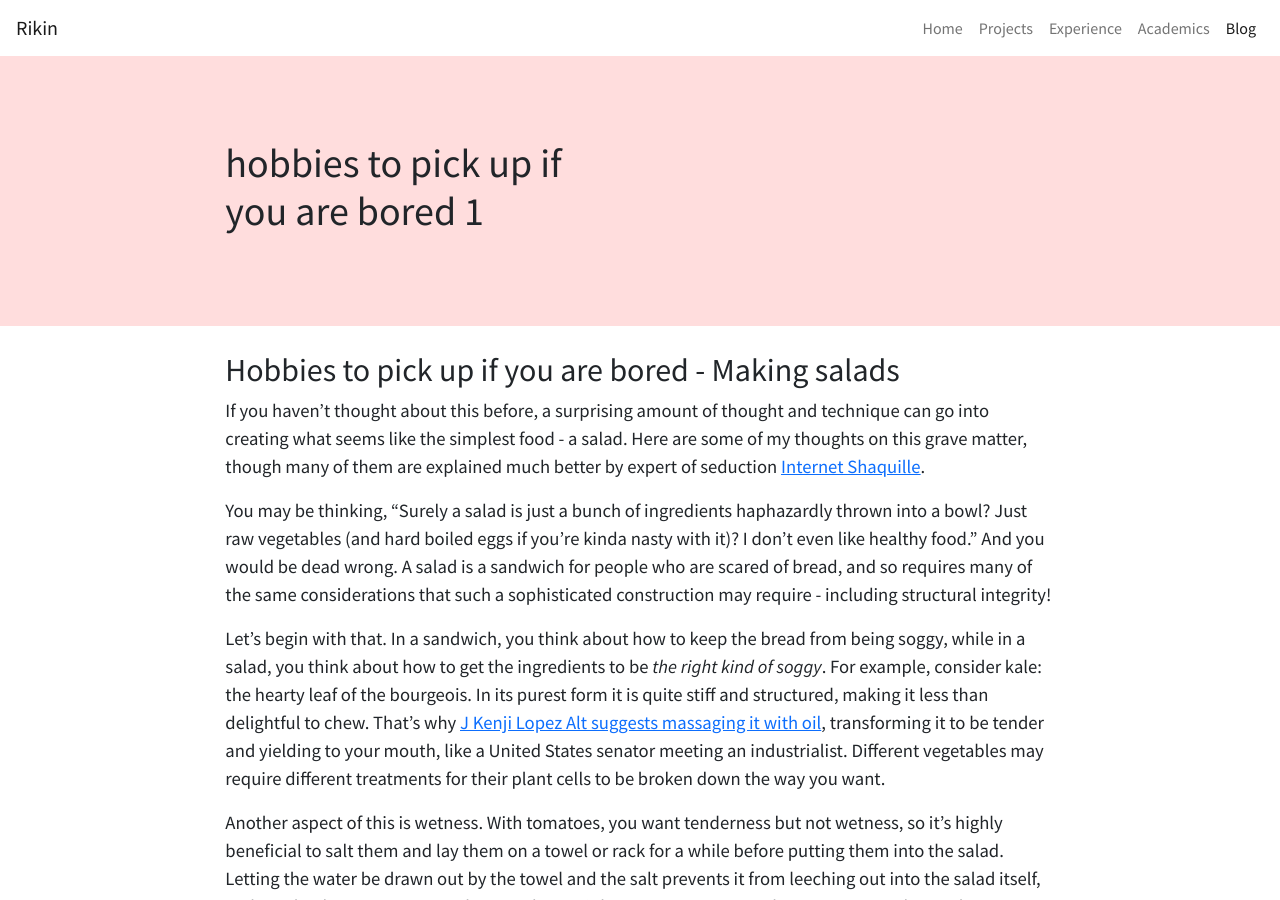
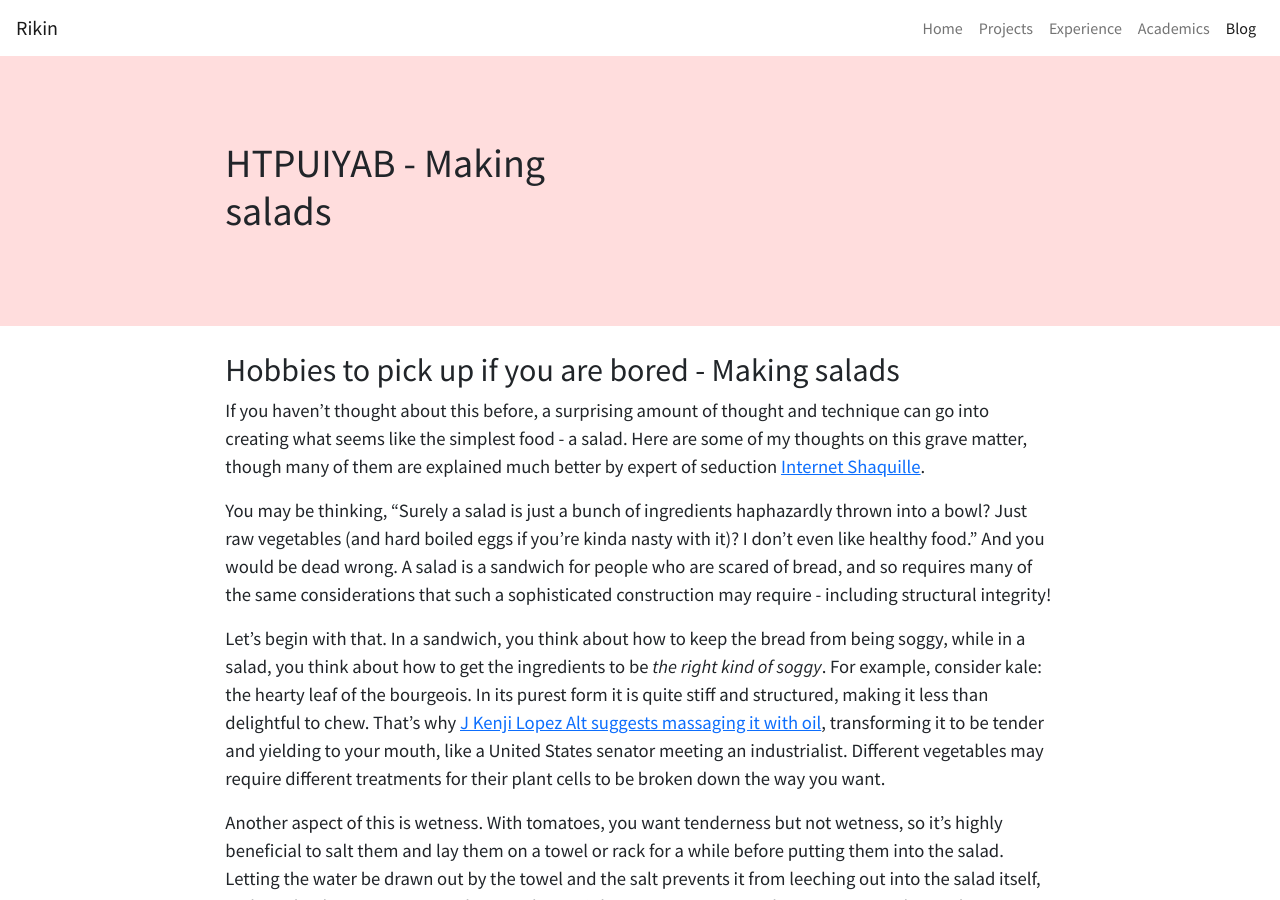
Before and after one commit to rikingurditta/blog, a Jekyll site: the page built from _posts/2024-07-10-hobbies-salads.md, in a window 1280 px wide and 900 px high. Built offline with Jekyll 4.4.1, drawn with Linux system fonts in a browser that asks for light colours; formulas are drawn with MathJax 3.

Commit message:
Renamed page

```diff
--- a/_posts/2024-07-10-hobbies-salads.md
+++ b/_posts/2024-07-10-hobbies-salads.md
@@ -1,6 +1,6 @@
 ---
 layout: default
-title: "hobbies to pick up if you are bored 1"
+title: "HTPUIYAB - Making salads"
 colour: "#FFDDDD"
 ---
 
```
